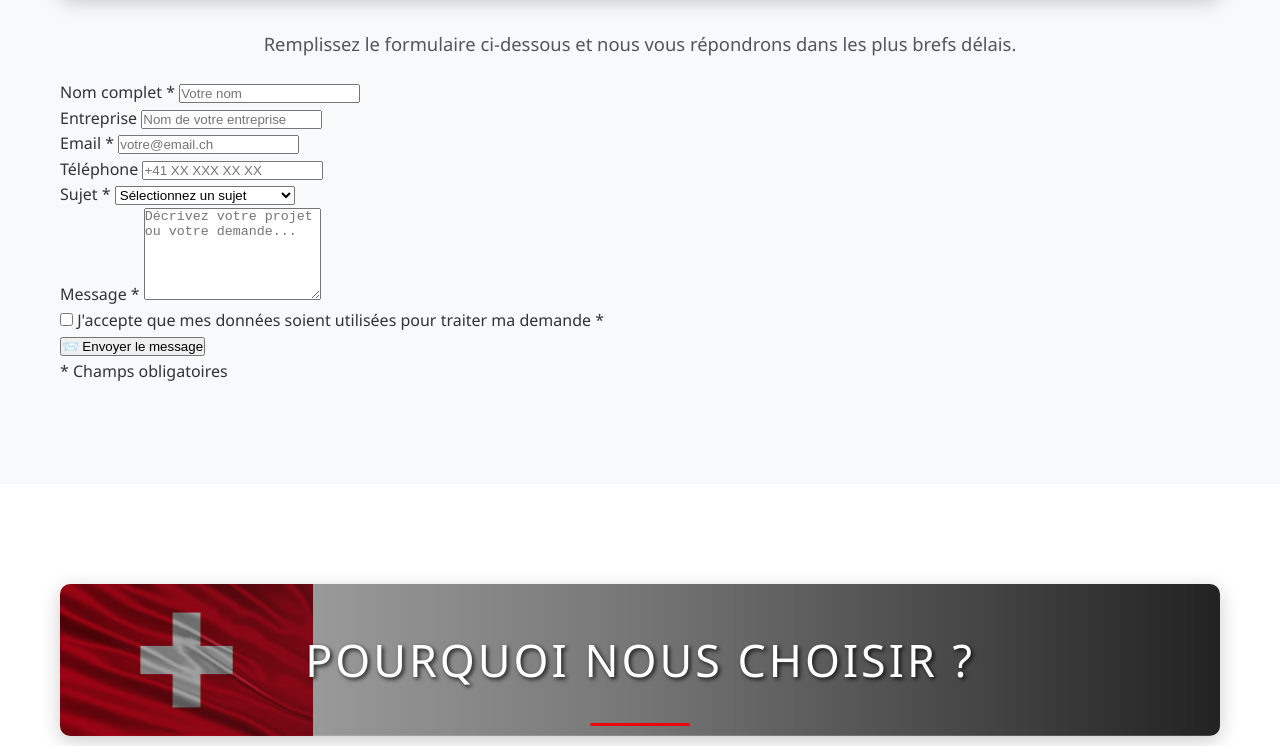
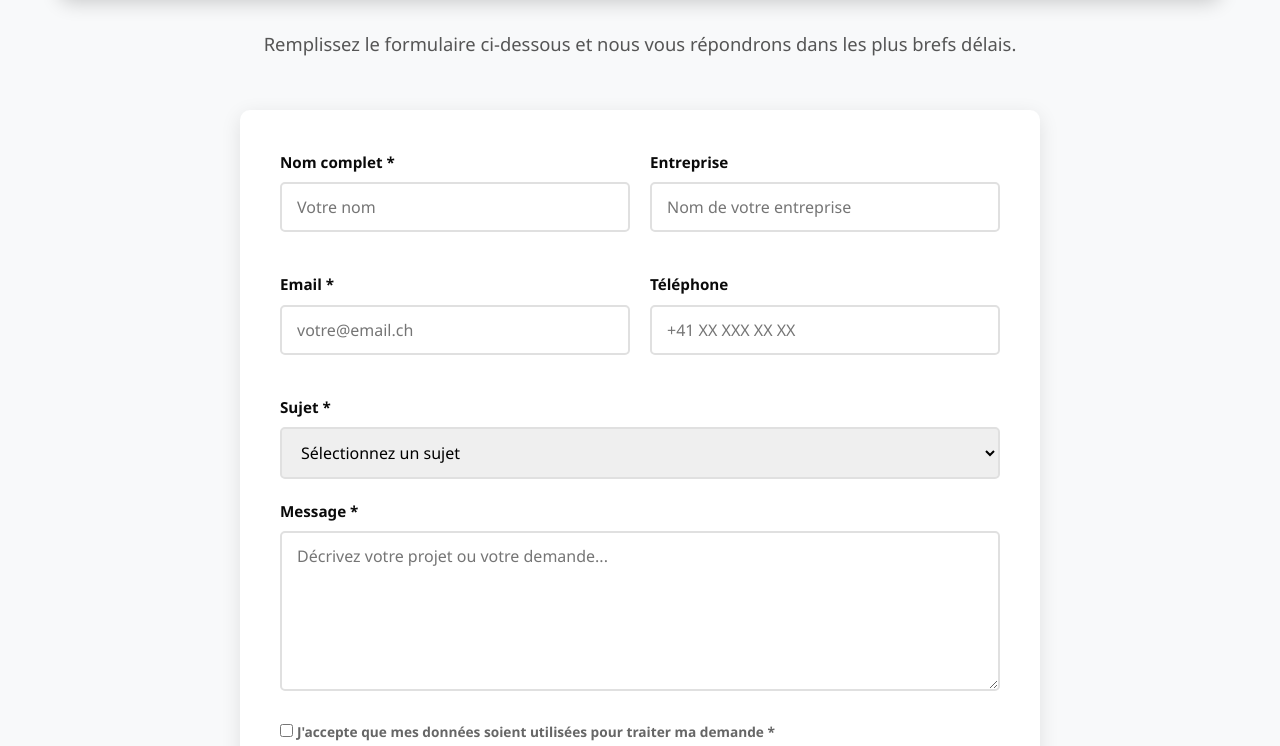
Before and after one commit to MMosset/mumusinage, a plain HTML site: page contact.html in a window 1280 px wide. Shown: the part 1614-2360 px from the top of the page. Drawn offline with Linux system fonts and the light colour scheme.

Commit message:
Update style.css

```diff
--- a/style.css
+++ b/style.css
@@ -995,3 +995,115 @@ footer p {
 .header-left a:hover .logo-image {
     filter: brightness(1.1);
 }
+
+/* Formulaire de contact */
+.contact-form-wrapper {
+    max-width: 800px;
+    margin: 50px auto 0;
+}
+
+.contact-form {
+    background: white;
+    padding: 40px;
+    border-radius: 10px;
+    box-shadow: 0 5px 20px rgba(0,0,0,0.1);
+}
+
+.form-row {
+    display: grid;
+    grid-template-columns: 1fr 1fr;
+    gap: 20px;
+    margin-bottom: 20px;
+}
+
+.form-group {
+    margin-bottom: 20px;
+}
+
+.form-group label {
+    display: block;
+    margin-bottom: 8px;
+    font-weight: 600;
+    color: var(--black);
+    font-size: 0.95em;
+}
+
+.form-group input,
+.form-group select,
+.form-group textarea {
+    width: 100%;
+    padding: 12px 15px;
+    border: 2px solid #e0e0e0;
+    border-radius: 5px;
+    font-size: 1em;
+    font-family: inherit;
+    transition: border-color 0.3s;
+}
+
+.form-group input:focus,
+.form-group select:focus,
+.form-group textarea:focus {
+    outline: none;
+    border-color: var(--primary-red);
+}
+
+.form-group textarea {
+    resize: vertical;
+    min-height: 120px;
+}
+
+.checkbox-label {
+    display: flex;
+    align-items: flex-start;
+    gap: 10px;
+    cursor: pointer;
+}
+
+.checkbox-label input[type="checkbox"] {
+    width: auto;
+    margin-top: 3px;
+    cursor: pointer;
+}
+
+.checkbox-label span {
+    font-size: 0.9em;
+    color: #666;
+}
+
+.submit-btn {
+    background: var(--primary-red);
+    color: white;
+    border: none;
+    padding: 15px 40px;
+    font-size: 1.1em;
+    font-weight: 600;
+    border-radius: 5px;
+    cursor: pointer;
+    transition: all 0.3s;
+    width: 100%;
+    margin-top: 10px;
+}
+
+.submit-btn:hover {
+    background: var(--dark-red);
+    transform: translateY(-2px);
+    box-shadow: 0 5px 15px rgba(236, 7, 7, 0.3);
+}
+
+.form-note {
+    margin-top: 15px;
+    font-size: 0.85em;
+    color: #999;
+    text-align: center;
+}
+
+@media (max-width: 768px) {
+    .form-row {
+        grid-template-columns: 1fr;
+        gap: 0;
+    }
+
+    .contact-form {
+        padding: 25px;
+    }
+}
```
